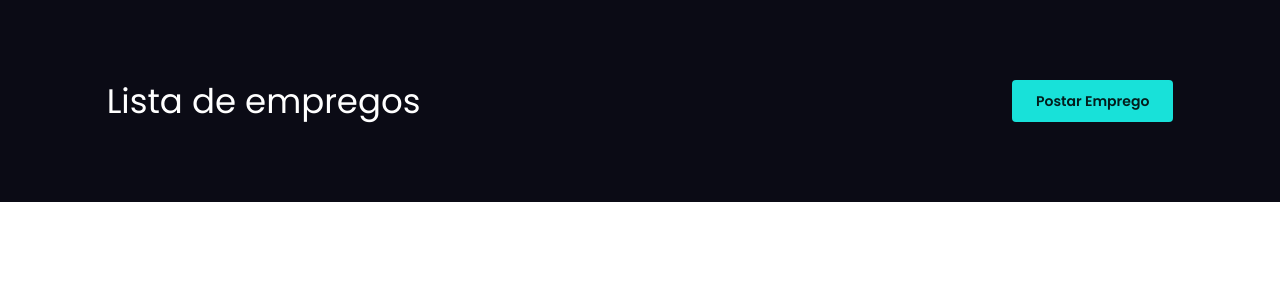
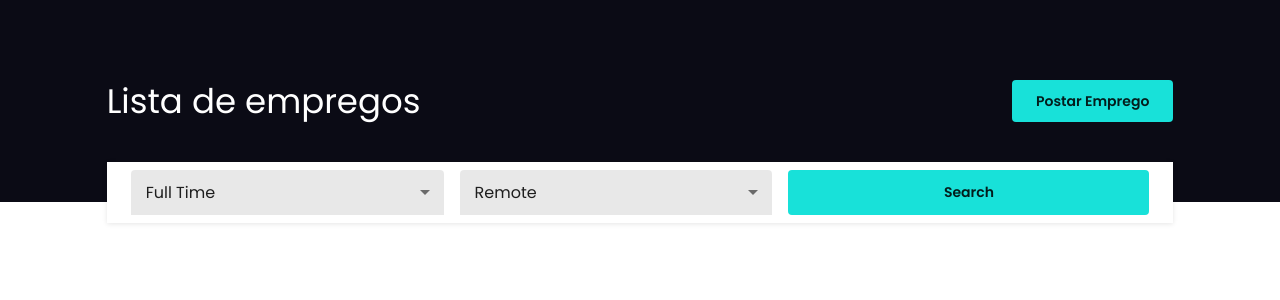
Before and after one commit to jdaniel231/jobs, a React (Create React App) app: page / in a window 1280 px wide. Shown: the top 300 px of the page. Built offline with nearby package versions, Linux system fonts and the light colour scheme.

Commit message:
create search

```diff
--- a/src/App.js
+++ b/src/App.js
@@ -1,10 +1,18 @@
 import React from "react";
-import { Box, ThemeProvider } from "@material-ui/core";
+import { Box, Grid, ThemeProvider } from "@material-ui/core";
 import Header from "./componets/Header";
 import theme from './theme/theme';
+import SearchBar from "./componets/SearchBar";
 
 export default () => {
-  return <ThemeProvider theme={theme}>
+  return (
+  <ThemeProvider theme={theme}>
     <Header />
+    <Grid container justify="center">
+      <Grid xs={10}>
+        <SearchBar />
+      </Grid>
+    </Grid>
   </ThemeProvider>
+  );
 };
--- a/src/componets/Header/index.js
+++ b/src/componets/Header/index.js
@@ -1,7 +1,7 @@
 import React from "react";
 import {Box, Grid, Typography, Button} from "@material-ui/core";
 
-export default props =>(
+export default (props) =>(
   <Box py={10} bgcolor="secondary.main" color="white">
     <Grid container justify="center">
       <Grid item xs={10}>
--- /dev/null
+++ b/src/componets/SearchBar/index.js
@@ -0,0 +1,38 @@
+import React from "react";
+import { Box, Button, Select, MenuItem, makeStyles } from "@material-ui/core";
+
+const useStyles = makeStyles({
+  wrapper: {
+    backgroundColor: '#fff',
+    display: 'flex',
+    boxShadow: "0px 1px 5px rgba(0, 0, 0, 0.1)",
+    radius: "5px",
+    "& > *":{
+      flex: 1,
+      height: "45px",
+      margin: "8px"
+    },
+  },
+})
+
+export default (props) => {
+
+  const classes = useStyles()
+
+  return (
+    <Box px={2} mt={-5} mb={2} className={classes.wrapper}>
+      <Select disableUnderline variant="filled" defaultValue="Full time">
+        <MenuItem value="Full time">Full Time</MenuItem>
+        <MenuItem value="Part time">Part Time</MenuItem>
+        <MenuItem value="Contract">Contract</MenuItem>
+      </Select>
+      <Select disableUnderline variant="filled" defaultValue="Remote">
+        <MenuItem value="Remote">Remote</MenuItem>
+        <MenuItem value="in-Office">in-Office</MenuItem>
+      </Select>
+      <Button variant="contained" color="primary" disableElevation>
+          Search
+      </Button>
+    </Box>
+  )
+}
```
